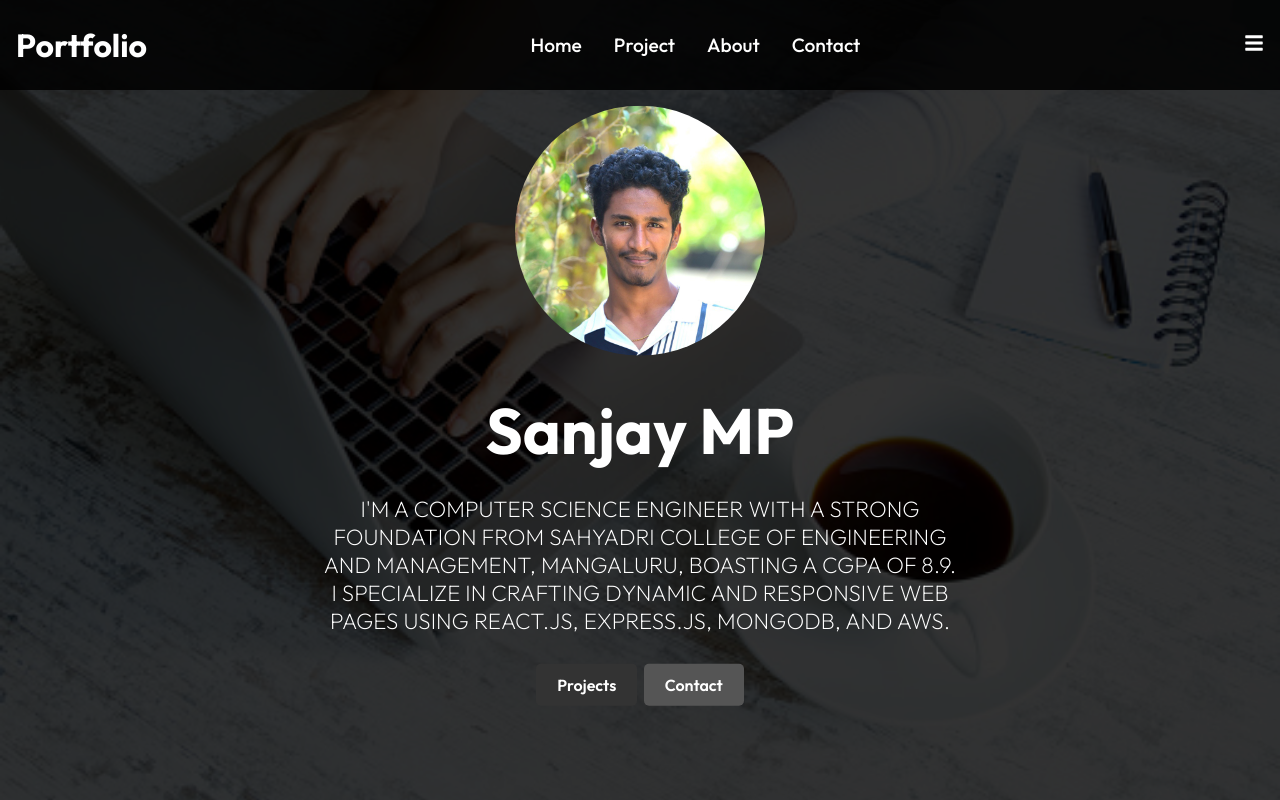
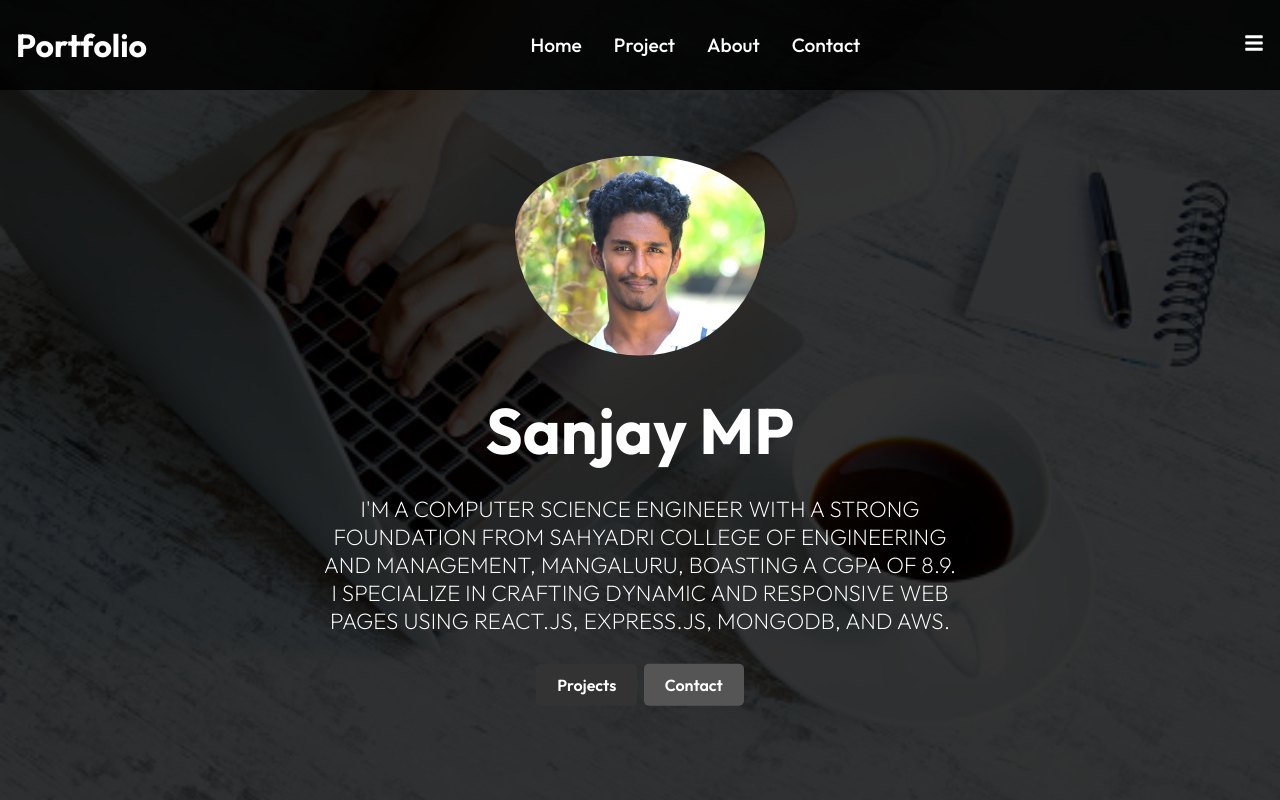
Before and after one commit to SanjayMP-1234/SanjayMPPortfolio, a React (Create React App) app: page / in a window 1280 px wide. Shown: the top 800 px of the page. Built offline with nearby package versions, Linux system fonts and the light colour scheme.

Commit message:
Update Hero.css

```diff
--- a/src/Components/Hero.css
+++ b/src/Components/Hero.css
@@ -38,7 +38,7 @@
 }
 
 .profile-img {
-  paddin-top: 50px;
+  padding-top: 50px;
   border-radius: 50%;
   width: 250px;
   height: 250px;
```
